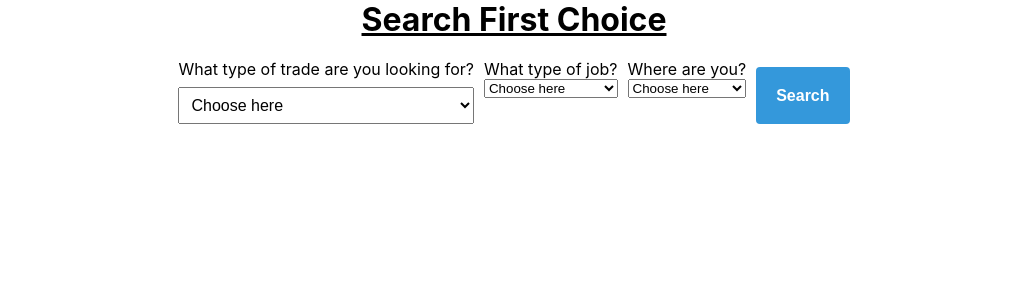
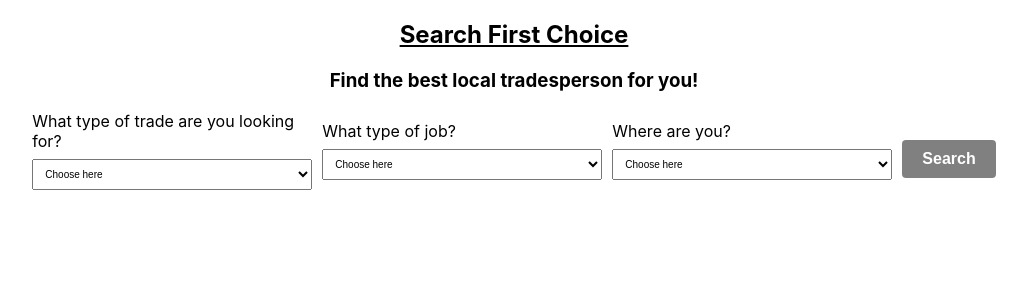
Before and after one commit to QZVTR/FirstChoice, a Next.js app: page /components/SearchBar in a window 1280 px wide. Shown: the top 300 px of the page, without its empty margins (126-1153 px from the left). Built offline with nearby package versions, Linux system fonts and the light colour scheme.

Commit message:
More styles

```diff
--- a/pages/components/SearchBar.js
+++ b/pages/components/SearchBar.js
@@ -7,12 +7,15 @@ export default function SearchBar() {
 
 
     return (
-        <>
+        <div className={styles.container}>
             <div className={styles.SearchBar}>
-            <h1 className={styles.searchtextheading}><u>Search First Choice</u></h1>
+            <div>
+            <h2 className={styles.searchtextheading}><u>Search First Choice</u></h2>
+            <h3>Find the best local tradesperson for you!</h3>
+            </div>
                 <div className={styles.selectContainer}>
                 <div className={styles.selectWrapper}>
-                        <label htmlFor='TradeType'>What type of trade are you looking for?</label>
+                        <label className={styles.selectLabel} htmlFor='TradeType'>What type of trade are you looking for?</label>
                         <select className={styles.select} defaultValue='Choose here' name='TradeType' onChange={(e) => setTradeType(e.target.value)}>
                             <option defaultValue='Choose here' disabled hidden>Choose here</option>
                             <option value='electrician'>Electrician</option>
@@ -27,7 +30,7 @@ export default function SearchBar() {
                     <SecondSearch trade={tradeType} />
                 </div>
             </div>
-        </>
+        </div>
     )
 }
 
@@ -40,7 +43,7 @@ export function SecondSearch({ trade }) {
                 <div>
                     <label>What type of job?</label>
                     <div className={styles.selectWrapper}>
-                    <select defaultValue='Choose here'>
+                    <select className={styles.select} defaultValue='Choose here'>
                         <option defaultValue='' disabled hidden>Choose here</option>
                     </select>
                     </div>
@@ -55,7 +58,7 @@ export function SecondSearch({ trade }) {
                 <div>
                 <label htmlFor='jobType'>What type of job?</label>
                         <div className={styles.selectWrapper}>
-                        <select defaultValue='Choose here' name='jobType' onChange={(e) => setJobType(e.target.value)}>
+                        <select className={styles.select} defaultValue='Choose here' name='jobType' onChange={(e) => setJobType(e.target.value)}>
                             <option value='Choose here' disabled hidden>Choose here</option>
                             <option value='access control'>Access Control</option>
                             <option value='aerial satellite dish installation'>Aerial and Satelite Dish Installation </option>
@@ -74,7 +77,7 @@ export function SecondSearch({ trade }) {
                 <div>
                 <label htmlFor='jobType'>What type of job?</label>
                         <div className={styles.selectWrapper}>
-                        <select defaultValue='Choose here' name='jobType' onChange={(e) => setJobType(e.target.value)}>
+                        <select className={styles.select} defaultValue='Choose here' name='jobType' onChange={(e) => setJobType(e.target.value)}>
                             <option value='Choose here' disabled hidden>Choose here</option>
                             <option value='bathroom installation'>Bathroom Installation</option>
                             <option value='guttering and pipes repair'>Guttering/Pipes Repair</option>
@@ -93,7 +96,7 @@ export function SecondSearch({ trade }) {
                 <div>
                 <label htmlFor='jobType'>What type of job?</label>
                         <div className={styles.selectWrapper}>
-                        <select defaultValue='Choose here' name='jobType' onChange={(e) => setJobType(e.target.value)}>
+                        <select className={styles.select} defaultValue='Choose here' name='jobType' onChange={(e) => setJobType(e.target.value)}>
                             <option value='Choose here' disabled hidden>Choose here</option>
                             <option value='bathroom resurfacing'>Bathroom Resurfacing</option>
                             <option value='bathroom installation'>Bathroom Installation</option>
@@ -112,7 +115,7 @@ export function SecondSearch({ trade }) {
                 <div>
                 <label htmlFor='jobType'>What type of job?</label>
                         <div className={styles.selectWrapper}>
-                        <select defaultValue='Choose here' name='jobType' onChange={(e) => setJobType(e.target.value)}>
+                        <select className={styles.select} defaultValue='Choose here' name='jobType' onChange={(e) => setJobType(e.target.value)}>
                             <option value='Choose here' disabled hidden>Choose here</option>
                             <option value='carpet cleaning'>Carpet Cleaning</option>
                             <option value='window cleaning'>Window Cleaning</option>
@@ -131,7 +134,7 @@ export function SecondSearch({ trade }) {
                 <div>
                 <label htmlFor='jobType'>What type of job?</label>
                         <div className={styles.selectWrapper}>
-                        <select defaultValue='Choose here' name='jobType' onChange={(e) => setJobType(e.target.value)}>
+                        <select className={styles.select} defaultValue='Choose here' name='jobType' onChange={(e) => setJobType(e.target.value)}>
                             <option value='Choose here' disabled hidden>Choose here</option>
                             <option value='cavity wall installation'>Cavity Wall Installation</option>
                             <option value='conservatory'>Conservatory</option>
@@ -150,7 +153,7 @@ export function SecondSearch({ trade }) {
                 <div>
                 <label htmlFor='jobType'>What type of job?</label>
                         <div className={styles.selectWrapper}>
-                        <select defaultValue='Choose here' name='jobType' onChange={(e) => setJobType(e.target.value)}>
+                        <select className={styles.select} defaultValue='Choose here' name='jobType' onChange={(e) => setJobType(e.target.value)}>
                             <option value='Choose here' disabled hidden>Choose here</option>
                             <option value='roof cleaning'>Roof Cleaning</option>
                             <option value='roof insulation'>Roof Insulation</option>
@@ -169,7 +172,7 @@ export function SecondSearch({ trade }) {
                 <div>
                 <label htmlFor='jobType'>What type of job?</label>
                         <div className={styles.selectWrapper}>
-                        <select defaultValue='Choose here' name='jobType' onChange={(e) => setJobType(e.target.value)}>
+                        <select className={styles.select} defaultValue='Choose here' name='jobType' onChange={(e) => setJobType(e.target.value)}>
                             <option value='Choose here' disabled hidden>Choose here</option>
                             <option value='burglar repair'>Burglar Repair</option>
                             <option value='door opening'>Door Opening</option>
@@ -194,7 +197,7 @@ function SearchBarLocation({ tradeType, jobType }) {
             <div>
                 <label htmlFor='jobLocation'>Where are you?</label>
                 <div className={styles.selectWrapper}>
-                <select defaultValue='Choose here' name='jobLocation' onChange={(e) => setLocation(e.target.value)}>
+                <select className={styles.select} defaultValue='Choose here' name='jobLocation' onChange={(e) => setLocation(e.target.value)}>
                     <option defaultValue='' disabled hidden>Choose here</option>
                 </select>
                 </div>
@@ -211,15 +214,15 @@ function SearchBarLocation({ tradeType, jobType }) {
             <div>
                 <label htmlFor='jobLocation'>Where are you?</label>
                 <div className={styles.selectWrapper}>
-                <select defaultValue='Choose here' name='jobLocation' onChange={(e) => setLocation(e.target.value)}>
+                <select className={styles.select} defaultValue='Choose here' name='jobLocation' onChange={(e) => setLocation(e.target.value)}>
                     <option value='Choose here' disabled hidden>Choose here</option>
                     <option value='Cardiff'>Cardiff</option>
                     <option value='Swansea'>Swansea</option>
                     <option value='Newport'>Newport</option>
                     <option value='Wrexham'>Wrexham</option>
-                    <option value='Aberystwyth'>Aberystwyth</option>
+                    <option value='Aberdon'>London</option>
+                    <option value='Birystwyth'>Aberystwyth</option>
                     <option value='Bangor'>Bangor</option>
-                    <option value='London'>London</option>
                     <option value='Birmingham'>Birmingham</option>
                     <option value='Manchester'>Manchester</option>
                     <option value='Edinburgh'>Edinburgh</option>
@@ -259,7 +262,7 @@ function SearchButton({ tradeType, jobType, location }) {
 
     return (
         <>
-            {jobType && tradeType && location ? <button className={styles.searchButton} onClick={() => searchTradesPeople(tradeType, jobType, location)}>Search</button> : <button className={styles.searchButton} disabled>Search</button>}
+            {jobType && tradeType && location ? <button className={styles.searchButton} onClick={() => searchTradesPeople(tradeType, jobType, location)}>Search</button> : <button className={styles.searchButtonDisabled} disabled>Search</button>}
         </>
     )
 
--- a/styles/SearchBarBackground.module.css
+++ b/styles/SearchBarBackground.module.css
@@ -1,6 +1,6 @@
 .container {
     position: relative;
-
+    height: 500px;
     object-fit: contain;
 }
 
--- a/styles/Searchbar.module.css
+++ b/styles/Searchbar.module.css
@@ -1,15 +1,21 @@
-.searchBar {
+.SearchBar {
     display: flex;
     flex-direction: column;
     align-items: center;
     justify-content: center;
     padding: 20px;
-    background-color: #f4f4f4;
+}
+
+.container {
+    display: flex;
+    justify-content: center;
 }
 
 .selectContainer {
     display: flex;
+    flex-wrap: wrap;
     justify-content: center;
+    align-items: center;
     gap: 10px;
     margin-bottom: 20px;
 }
@@ -19,15 +25,25 @@
     flex-direction: column;
 }
 
+.selectLabel {
+    font-size: 16px;
+    width: 280px;
+    color: black;
+}
+
 .select {
     margin-top: 8px;
     padding: 8px;
-    font-size: 16px;
+    font-size: 10px;
+    width: 280px;
 }
 
 .containerButton {
     display: flex;
     justify-content: center;
+    align-items: center;
+    margin-top: 10px;
+
 }
 
 .searchButton {
@@ -41,6 +57,18 @@
     cursor: pointer;
 }
 
+.searchButtonDisabled {
+    margin-top: 8px;
+    padding: 10px 20px;
+    font-size: 16px;
+    background-color: grey;
+    color: #fff;
+    border: none;
+    border-radius: 4px;
+    cursor: pointer;
+
+}
+
 .searchtextheading {
     display: flex;
     justify-content: center;
```
Also changed, not shown: pages/HomePage.js (+8 -5 lines).
